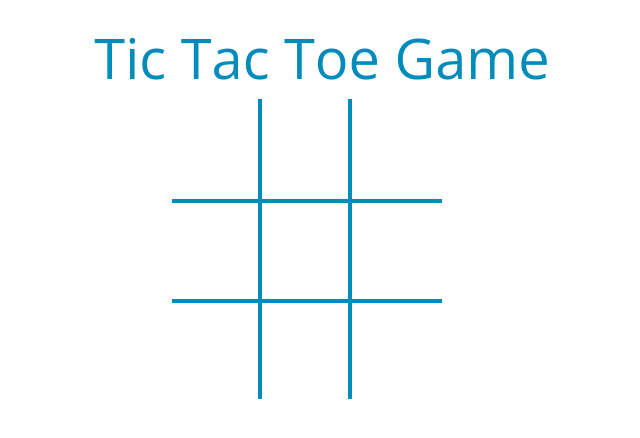
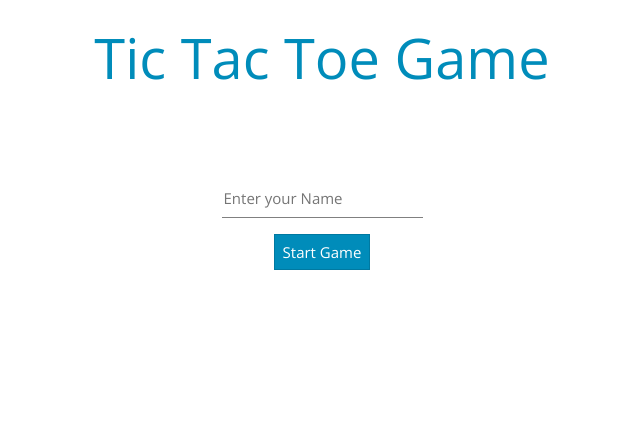
Before and after one commit to IBUNHABIBU/tic-tac-toe-game, a plain HTML site: page index.html in a window 1280 px wide. Shown: the whole page, without its empty margins (318-958 px from the left). Drawn offline with nearby package versions, Linux system fonts and the light colour scheme.

Commit message:
adding the name of the player

```diff
--- a/Asset/CSS/style.css
+++ b/Asset/CSS/style.css
@@ -1,5 +1,5 @@
 .board {
-  display: flex;
+  display: none;
   flex-wrap: wrap;
   margin: auto;
   max-width: 300px;
@@ -45,3 +45,22 @@
 .winning-msg.show { display: flex; }
 
 .winning-msg div { padding: 1rem; }
+
+.start {
+  display: none;
+  flex-direction: column;
+  align-items: center;
+  padding: 5rem;
+}
+.start button {
+  margin: 1rem;
+}
+#input {
+  border: none;
+  height: 2.4rem;
+  border-bottom: 1px solid gray;
+  outline: none;
+}
+.start.show {
+  display: flex;
+}
--- a/app.js
+++ b/app.js
@@ -1,6 +1,15 @@
 const cells = document.querySelectorAll('.cell');
 const winningMsg = document.querySelector('.winning-msg');
 const winData = document.querySelector('[data-win-text]');
+const input = document.getElementById('input');
+const start = document.getElementById('submit');
+function displayName(){
+  const inputValue = input.value;
+  const name = document.querySelector('.name');
+  name.innerHTML = `<h1 class="text-center">${inputValue}</h1>`;
+  start.classList.remove('show');
+}
+start.addEventListener('click', displayName)
 function Board() {
   const positions = Array.from(cells);
   const checkForWinner = () => {
--- a/index.html
+++ b/index.html
@@ -15,6 +15,12 @@
 <body>
     <div class="container">
         <h1 class="display-4 text-center text-primary mt-4">Tic Tac Toe Game</h1>
+        <div class="name"></div>
+    <div class="start show">
+        <input type="text" placeholder="Enter your Name" id="input">
+        <button type="submit" id="submit" class="btn btn-primary">Start Game</button>
+    </div>
+
         <div class="board">
             <div class="cell"></div>
             <div class="cell"></div>
@@ -30,6 +36,7 @@
     </div>
     <div class="winning-msg" id="winningMsg">
         <div data-win-text></div>
+        <button type="reset" id="reset">reset</button>
     </div>
   <script src="app.js"></script>
 </body>
```
